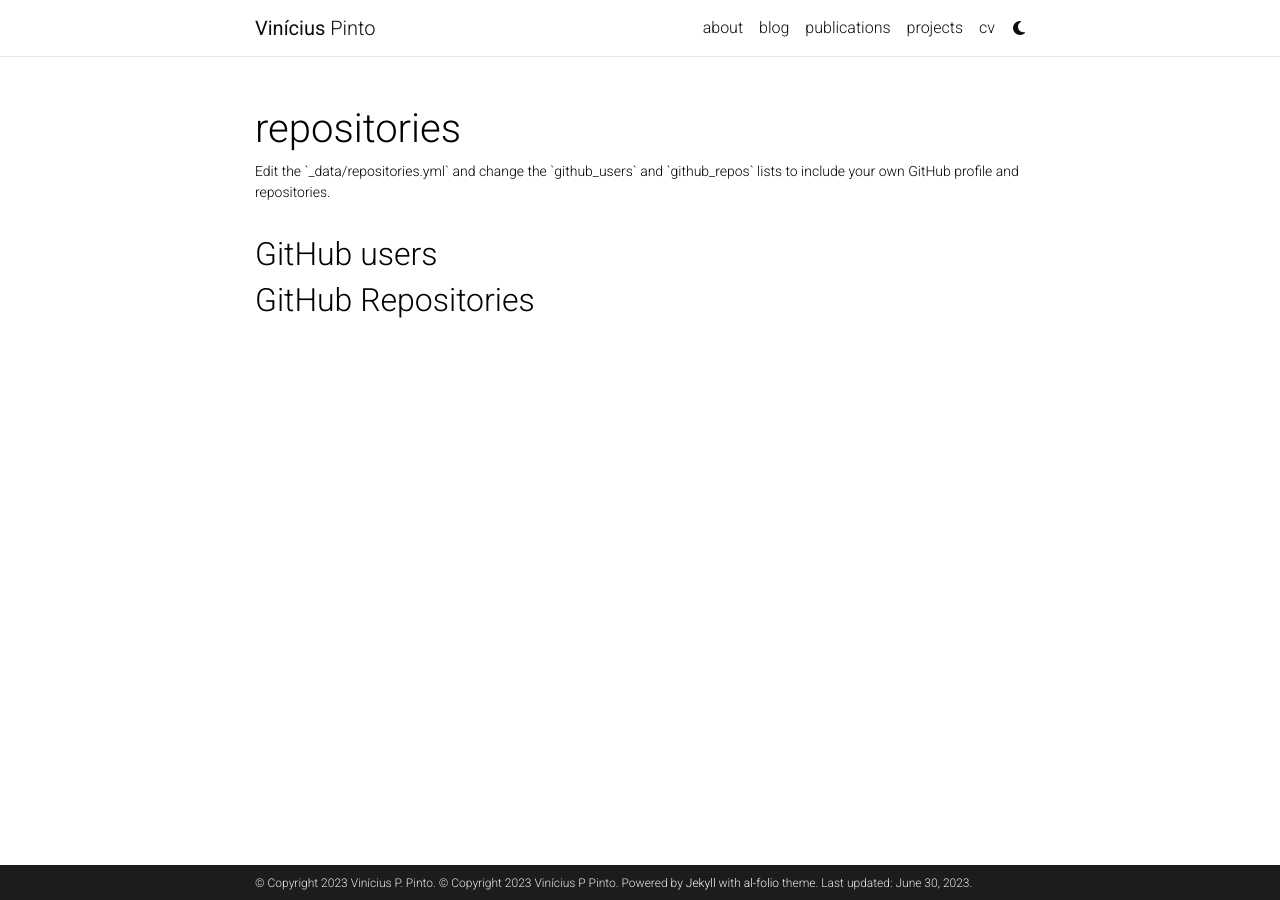
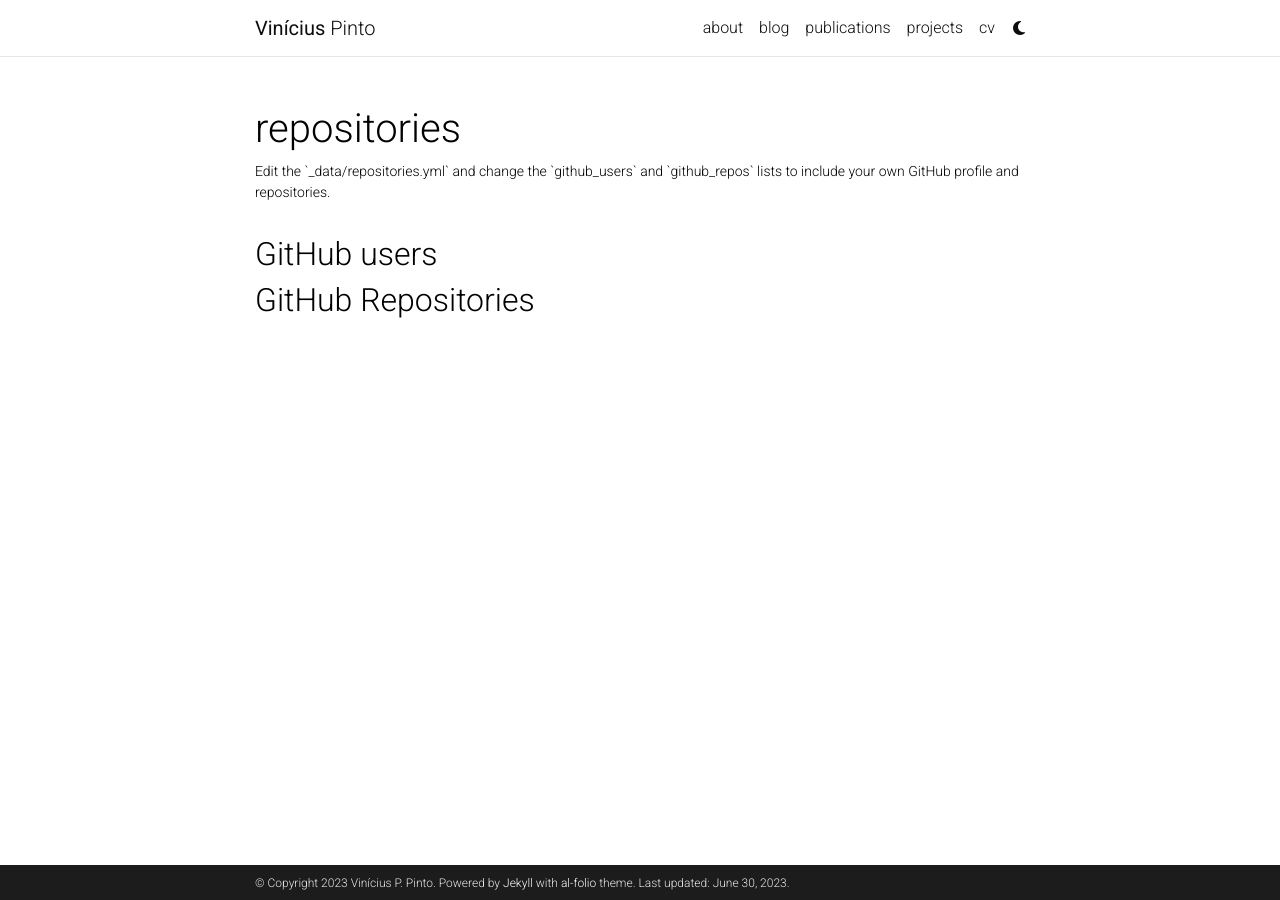
Before and after one commit to viniciusppinto/v, a Jekyll site: the page built from _pages/repositories.md, in a window 1280 px wide. Built offline with Jekyll 4.4.1, drawn with Linux system fonts in a browser that asks for light colours; comment, search, counter and statistics services are not loaded; a style sheet for code colours, icons or effects is not loaded; part of the change alters nothing that is shown.

Commit message:
Update _config.yml

```diff
--- a/_config.yml
+++ b/_config.yml
@@ -10,7 +10,6 @@ email: viniciusppinto@usp.br
 description: > # the ">" symbol means to ignore newlines until "footer_text:"
   A simple, whitespace theme for academics.
 footer_text: >
-  © Copyright 2023 Vinícius P Pinto.
   Powered by <a href="https://jekyllrb.com/" target="_blank">Jekyll</a> with <a href="https://github.com/alshedivat/al-folio">al-folio</a> theme.
 keywords: jekyll, jekyll-theme, academic-website, portfolio-website  # add your own keywords or leave empty
 
@@ -44,7 +43,7 @@ repo_trophies:
 # will use title and url fields
 # Take a look to https://github.com/jekyll/jekyll-feed for more customization
 
-rss_icon: true
+rss_icon: false
 
 # -----------------------------------------------------------------------------
 # Layout
```
